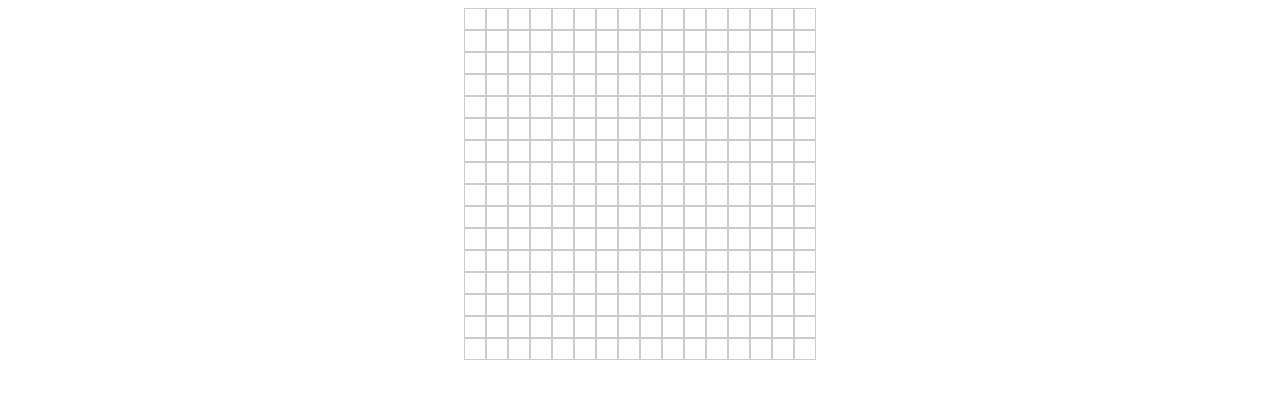
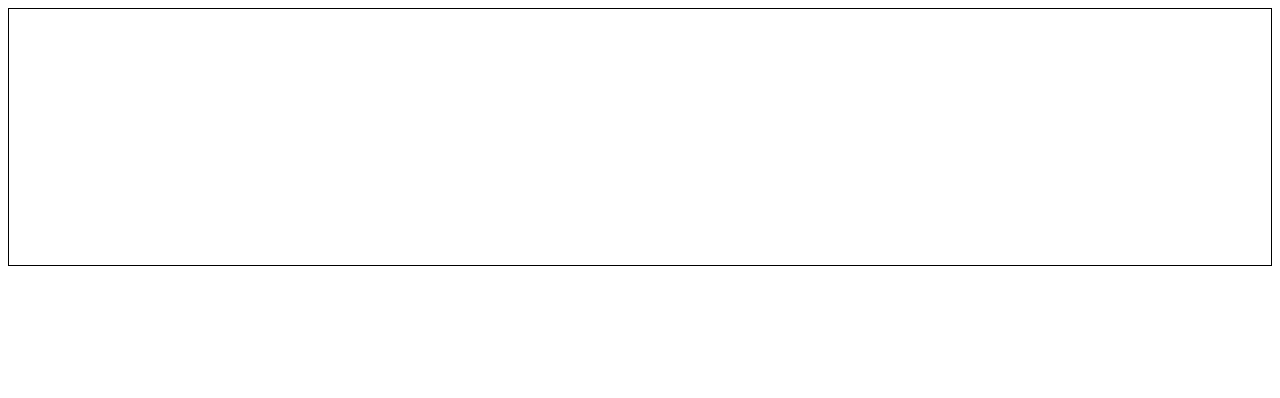
Before and after one commit to EddyMontenegro77/PixelArtStudio, an Angular app in the folder pixel-art-studio/: page / in a window 1280 px wide. Shown: the top 398 px of the page. Built offline with nearby package versions, Linux system fonts and the light colour scheme.

Commit message:
Canvas grid

```diff
--- a/pixel-art-studio/src/app/app.html
+++ b/pixel-art-studio/src/app/app.html
@@ -1,2 +1,2 @@
-<app-grid></app-grid>
+<app-canvas></app-canvas>
 <router-outlet />
--- a/pixel-art-studio/src/app/app.ts
+++ b/pixel-art-studio/src/app/app.ts
@@ -1,10 +1,10 @@
 import { Component, signal } from '@angular/core';
 import { RouterOutlet } from '@angular/router';
-import { Grid } from './components/grid/grid';
+import { Canvas } from './components/canvas/canvas';
 
 @Component({
   selector: 'app-root',
-  imports: [RouterOutlet, Grid],
+  imports: [RouterOutlet, Canvas],
   templateUrl: './app.html',
   styleUrl: './app.scss',
 })
--- /dev/null
+++ b/pixel-art-studio/src/app/components/canvas/canvas.html
@@ -0,0 +1,10 @@
+<div class="canvas-container">
+  <canvas
+    #gridCanvas
+    (click)="onClick($event)"
+    (pointerdown)="onPointerDown($event)"
+    (pointerup)="onPointerUp($event)"
+    (pointermove)="onPointermove($event)"
+  >
+  </canvas>
+</div>
--- /dev/null
+++ b/pixel-art-studio/src/app/components/canvas/canvas.scss
@@ -0,0 +1,11 @@
+.canvas-container {
+  border: 1px solid #000;
+  border: 1px solid #000;
+  overflow: auto;
+  max-width: 100vw;
+  max-height: 100vh;
+  canvas {
+    display: block;
+    image-rendering: pixelated;
+  }
+}
--- /dev/null
+++ b/pixel-art-studio/src/app/components/canvas/canvas.ts
@@ -0,0 +1,120 @@
+import { Component, ViewChild, ElementRef, AfterViewInit } from '@angular/core';
+import { GridModel } from '../../models/Grid.model';
+
+@Component({
+  selector: 'app-canvas',
+  imports: [],
+  templateUrl: './canvas.html',
+  styleUrl: './canvas.scss',
+})
+export class Canvas {
+  private width: number = 32;
+  private height: number = 32;
+  private pixelSize: number = 8;
+  private fillColor: string = '#000000FF';
+
+  private canvas: HTMLCanvasElement | null = null;
+  private canvasContext: CanvasRenderingContext2D | null = null;
+  private grid: GridModel = new GridModel(this.width, this.height);
+
+  // Event Attributes
+  isPointerDown: boolean = false;
+
+  @ViewChild('gridCanvas') gridCanvas!: ElementRef<HTMLCanvasElement>;
+
+  ngAfterViewInit() {
+    this.configureCanvas();
+  }
+
+  configureCanvas() {
+    this.canvas = this.gridCanvas.nativeElement;
+    this.canvasContext = this.canvas.getContext('2d');
+
+    this.canvas.width = this.width * this.pixelSize;
+    this.canvas.height = this.height * this.pixelSize;
+    this.setFillColor(this.fillColor);
+  }
+
+  getGridCoordinates(xOffset: number, yOffset: number): { x: number; y: number } {
+    const x = Math.floor(xOffset / this.pixelSize);
+    const y = Math.floor(yOffset / this.pixelSize);
+    return { x, y };
+  }
+
+  paintPixel(x: number, y: number, color: string) {
+    if (!this.canvasContext) return;
+    this.canvasContext.fillRect(
+      x * this.pixelSize,
+      y * this.pixelSize,
+      this.pixelSize,
+      this.pixelSize,
+    );
+    this.grid.setPixelColor(x, y, color);
+  }
+
+  // Event handlers
+
+  onClick(event: MouseEvent) {
+    if (!this.canvas) return;
+    const { x, y } = this.getGridCoordinates(event.offsetX, event.offsetY);
+    this.paintPixel(x, y, this.fillColor);
+  }
+
+  onPointerDown(event: PointerEvent) {
+    this.isPointerDown = true;
+  }
+
+  onPointerUp(event: PointerEvent) {
+    this.isPointerDown = false;
+  }
+
+  onPointermove(event: PointerEvent) {
+    if (!this.isPointerDown) return;
+    if (!this.canvas) return;
+    const { x, y } = this.getGridCoordinates(event.offsetX, event.offsetY);
+    this.paintPixel(x, y, this.fillColor);
+  }
+
+  // Getters and Setters
+
+  getFillColor(): string {
+    return this.fillColor;
+  }
+
+  setFillColor(color: string) {
+    this.fillColor = color;
+    this.canvasContext!.fillStyle = color;
+  }
+
+  setPixelSize(size: number) {
+    this.pixelSize = size;
+    this.configureCanvas();
+  }
+
+  getPixelSize(): number {
+    return this.pixelSize;
+  }
+
+  setWidth(width: number) {
+    this.width = width;
+    this.grid = new GridModel(this.width, this.height);
+    this.configureCanvas();
+  }
+  getWidth(): number {
+    return this.width;
+  }
+
+  getHeight(): number {
+    return this.height;
+  }
+
+  setHeight(height: number) {
+    this.height = height;
+    this.grid = new GridModel(this.width, this.height);
+    this.configureCanvas();
+  }
+
+  getGrid(): GridModel {
+    return this.grid;
+  }
+}
--- a/pixel-art-studio/src/app/models/Grid.model.ts
+++ b/pixel-art-studio/src/app/models/Grid.model.ts
@@ -12,7 +12,7 @@ export class GridModel {
   initializeGrid() {
     this.pixels = new Array(this.height)
       .fill(null)
-      .map(() => new Array(this.width).fill('#FFFFFFFF'));
+      .map(() => new Array(this.width).fill('transparent'));
   }
 
   getWidth(): number {
```
Also changed, not shown: 1 other file (tests, documents, lock files or other folders).
